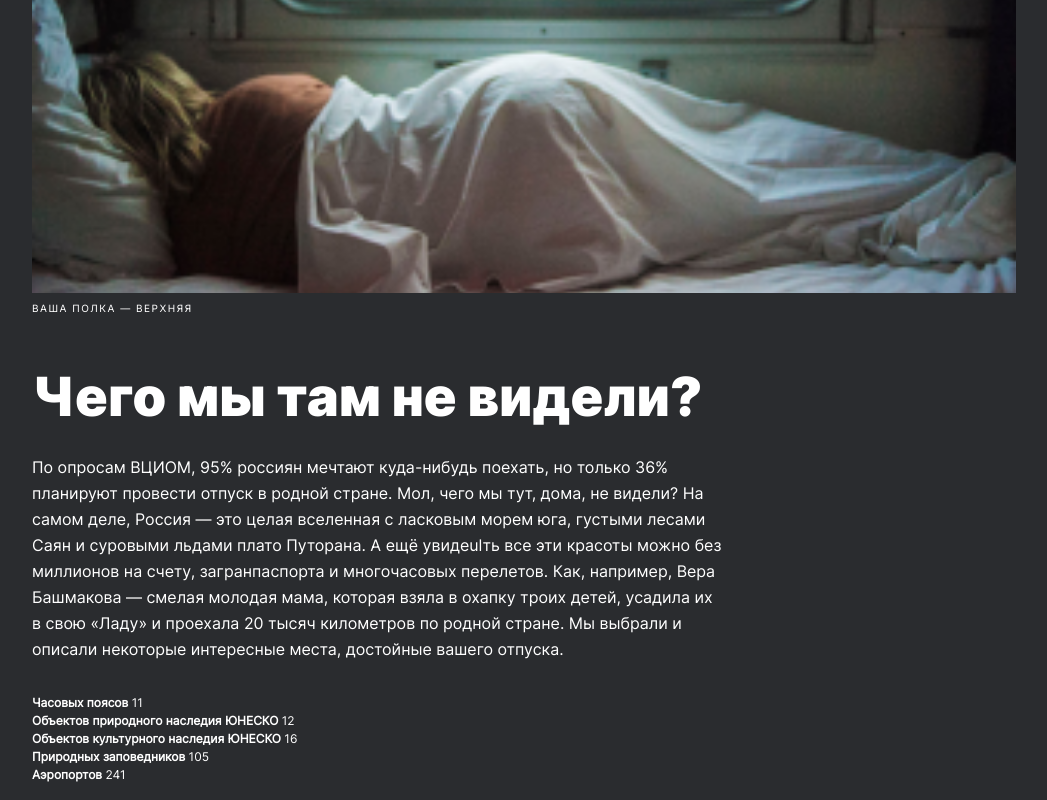
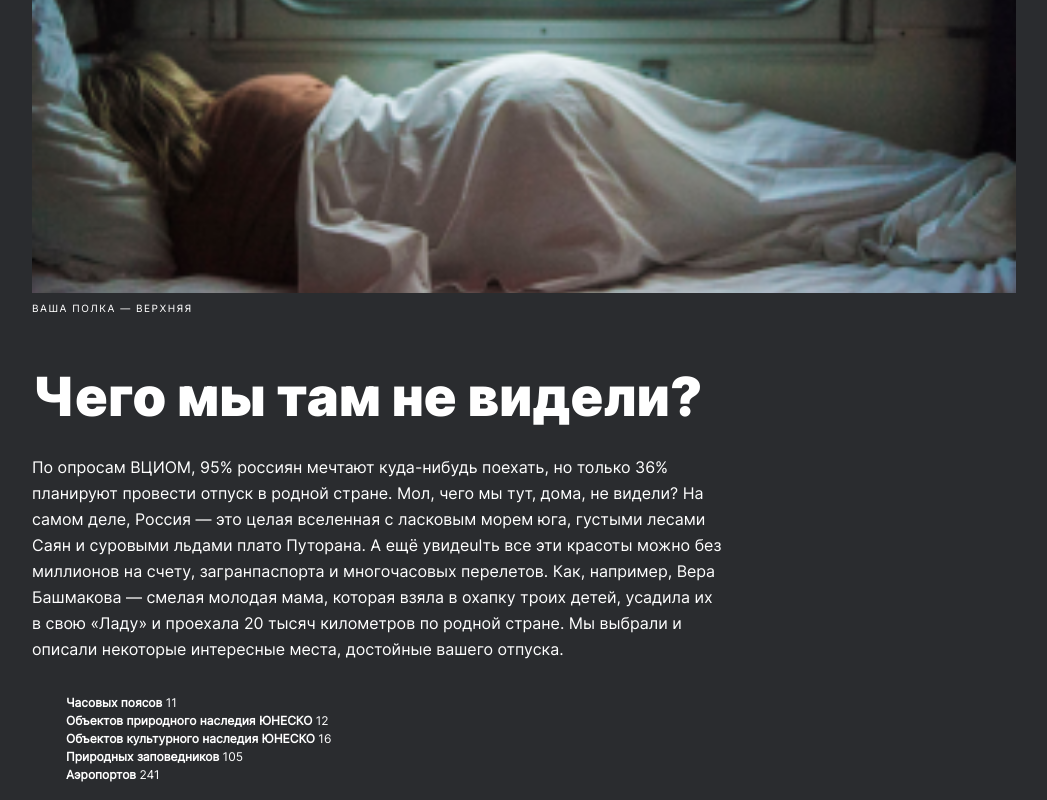
Before and after one commit to totfront/somewhere-travel, a React (Create React App) app: page / in a window 1280 px wide. Shown: the part 827-1627 px from the top of the page, without its empty margins (116-1163 px from the left). Built offline with nearby package versions, Linux system fonts and the light colour scheme.

Commit message:
fix: change margin in introList

```diff
--- a/src/components/Intro/Intro.module.css
+++ b/src/components/Intro/Intro.module.css
@@ -27,6 +27,7 @@
     padding-inline-start: 0px;
     list-style: none;
     align-self: flex-start;
+    margin-left: 34px;
 }
 
 .introItem {
```
